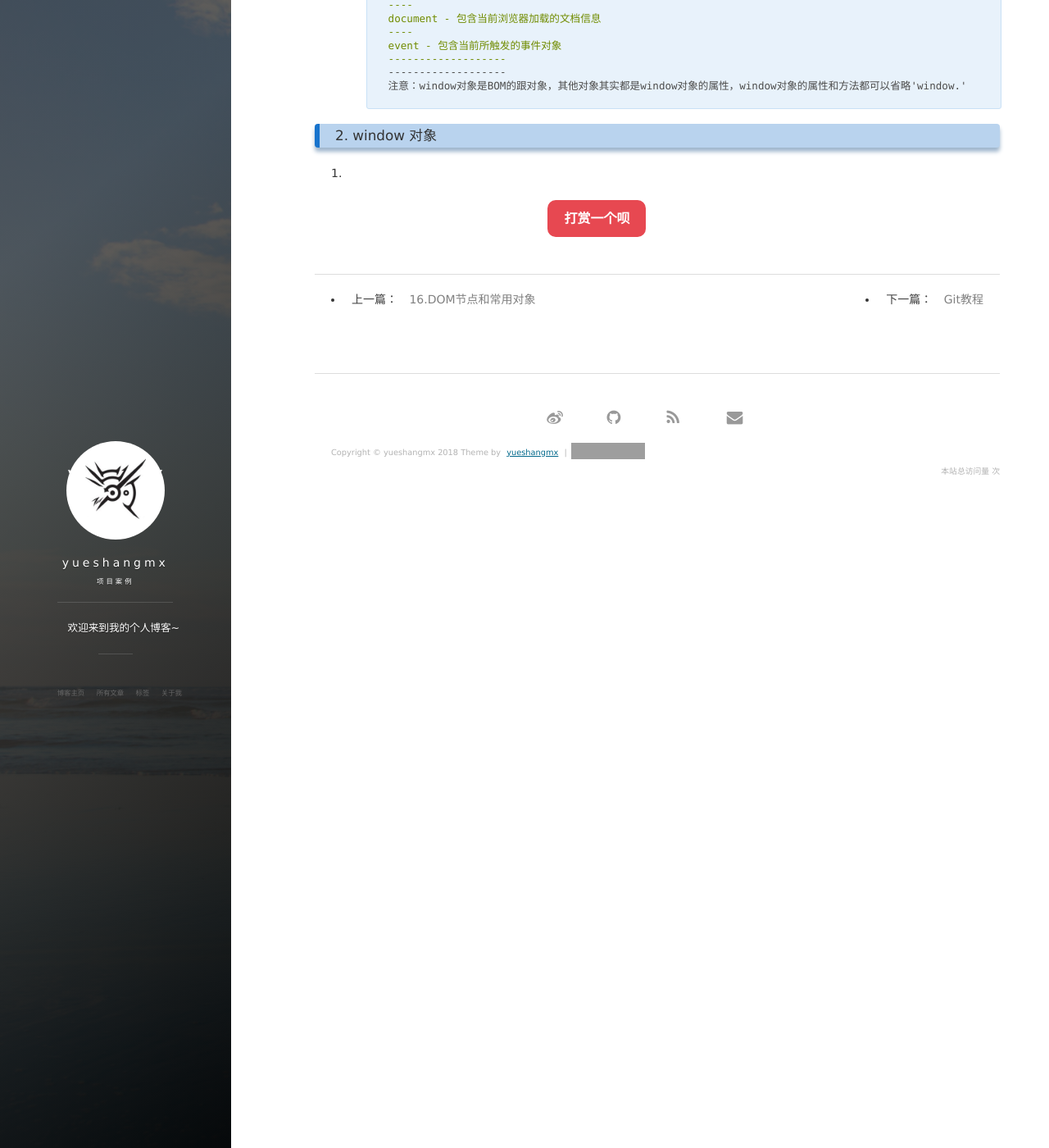
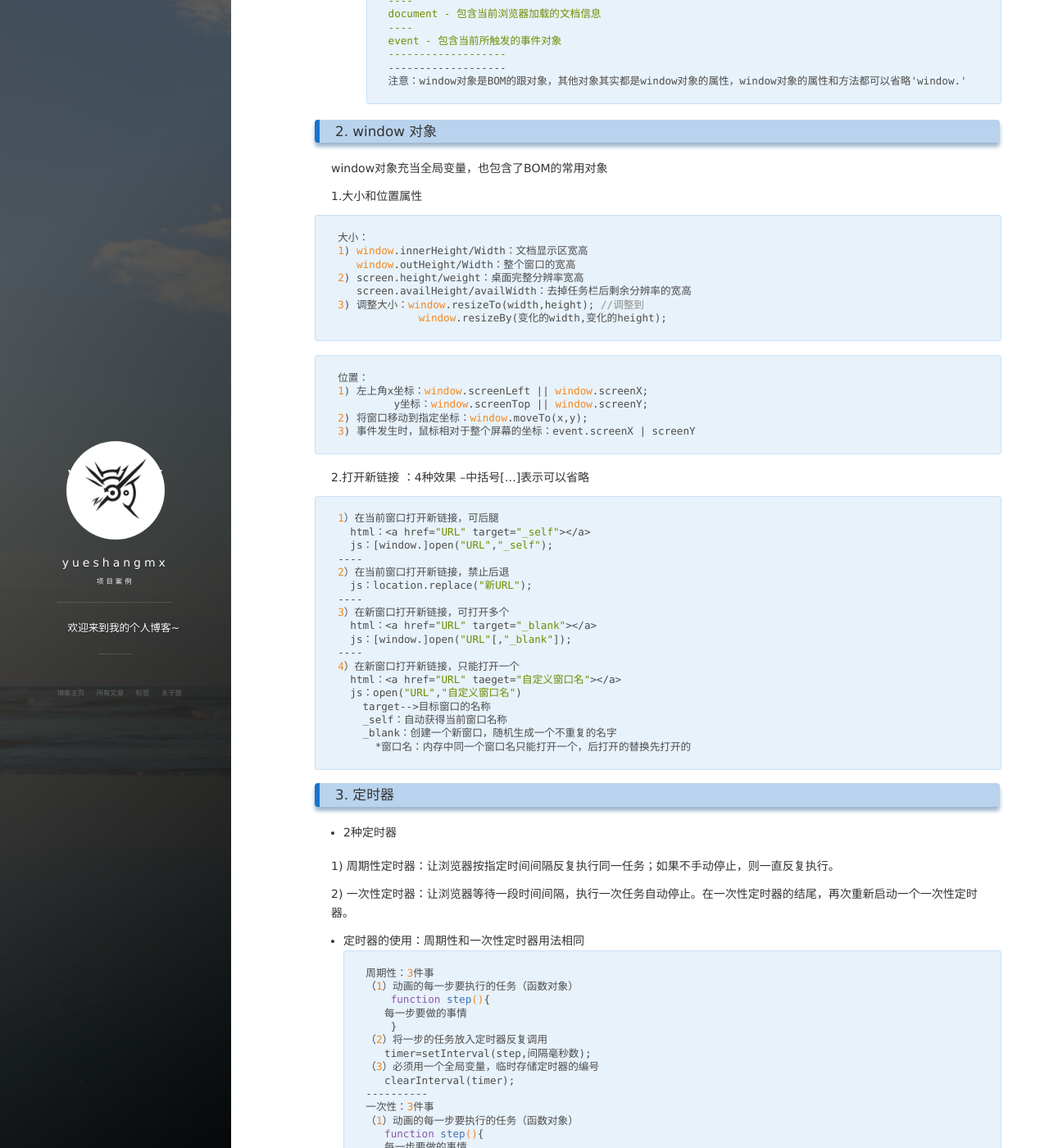
Before and after one commit to yueshangmx/yueshangmx.github.io, a Jekyll site: the page built from _posts/2017-09-17-BOM常用对象和事件Event.md, in a window 1280 px wide and 1400 px high, scrolled down 603 px. Shown: the whole window at 82% size. Built offline with Jekyll 4.4.1, drawn with Linux system fonts in a browser that asks for light colours; nearby versions of some CDN libraries; comment, search, counter and statistics services are not loaded; some of the changed text lies outside the part shown; grey boxes are pictures that could not be loaded.

Commit message:
update 2018-01-03

````diff
--- a/_posts/2017-09-17-BOM常用对象和事件Event.md
+++ b/_posts/2017-09-17-BOM常用对象和事件Event.md
@@ -9,6 +9,7 @@ tags: 笔记
 ### 1. BOM
 
 - 1. BOM 和 DOM 对象
+
 ```
 BOM：Browser Object Model，浏览器对象模型，用来访问和操纵浏览器窗口，使JS有能力与浏览器交互。
   1. 通过BOM，可移动窗口，更改状态栏文本、执行不予页面内容发生直接联系的操作
@@ -42,4 +43,76 @@ event - 包含当前所触发的事件对象
 
 ### 2. window 对象
 
-1.
+window对象充当全局变量，也包含了BOM的常用对象
+
+1.大小和位置属性
+```
+大小：
+1) window.innerHeight/Width：文档显示区宽高
+   window.outHeight/Width：整个窗口的宽高
+2) screen.height/weight：桌面完整分辨率宽高
+   screen.availHeight/availWidth：去掉任务栏后剩余分辨率的宽高
+3) 调整大小：window.resizeTo(width,height); //调整到
+             window.resizeBy(变化的width,变化的height);
+```
+```
+位置：
+1) 左上角x坐标：window.screenLeft || window.screenX;
+         y坐标：window.screenTop || window.screenY;
+2) 将窗口移动到指定坐标：window.moveTo(x,y);
+3) 事件发生时，鼠标相对于整个屏幕的坐标：event.screenX | screenY
+```
+
+2.打开新链接 ：4种效果 --中括号[...]表示可以省略
+```
+1）在当前窗口打开新链接，可后腿
+  html：<a href="URL" target="_self"></a>
+  js：[window.]open("URL","_self");
+----
+2）在当前窗口打开新链接，禁止后退
+  js：location.replace("新URL");
+----
+3）在新窗口打开新链接，可打开多个
+  html：<a href="URL" target="_blank"></a>
+  js：[window.]open("URL"[,"_blank"]);
+----
+4）在新窗口打开新链接，只能打开一个
+  html：<a href="URL" taeget="自定义窗口名"></a>
+  js：open("URL","自定义窗口名")
+    target-->目标窗口的名称
+    _self：自动获得当前窗口名称
+    _blank：创建一个新窗口，随机生成一个不重复的名字
+      *窗口名：内存中同一个窗口名只能打开一个，后打开的替换先打开的
+```
+
+### 3. 定时器
+
+- 2种定时器
+
+1) 周期性定时器：让浏览器按指定时间间隔反复执行同一任务；如果不手动停止，则一直反复执行。
+
+2) 一次性定时器：让浏览器等待一段时间间隔，执行一次任务自动停止。在一次性定时器的结尾，再次重新启动一个一次性定时器。
+
+- 定时器的使用：周期性和一次性定时器用法相同
+```
+周期性：3件事
+  （1）动画的每一步要执行的任务（函数对象）
+      function step(){
+	 每一步要做的事情
+      }
+  （2）将一步的任务放入定时器反复调用
+	 timer=setInterval(step,间隔毫秒数);
+  （3）必须用一个全局变量，临时存储定时器的编号
+	 clearInterval(timer);
+----------
+一次性：3件事
+  （1）动画的每一步要执行的任务（函数对象）
+     function step(){
+	 每一步要做的事情
+	 //根据条件判断是否有必要继续启动下一个定时器
+     }
+  （2）将一步的任务放入定时器反复调用
+       timer=setTimeout(step,间隔毫秒数|等待毫秒数);
+  （3）必须用一个全局变量，临时存储定时器的编号
+       clearTimout(timer);——停止正在等待的定时器
+```
````
